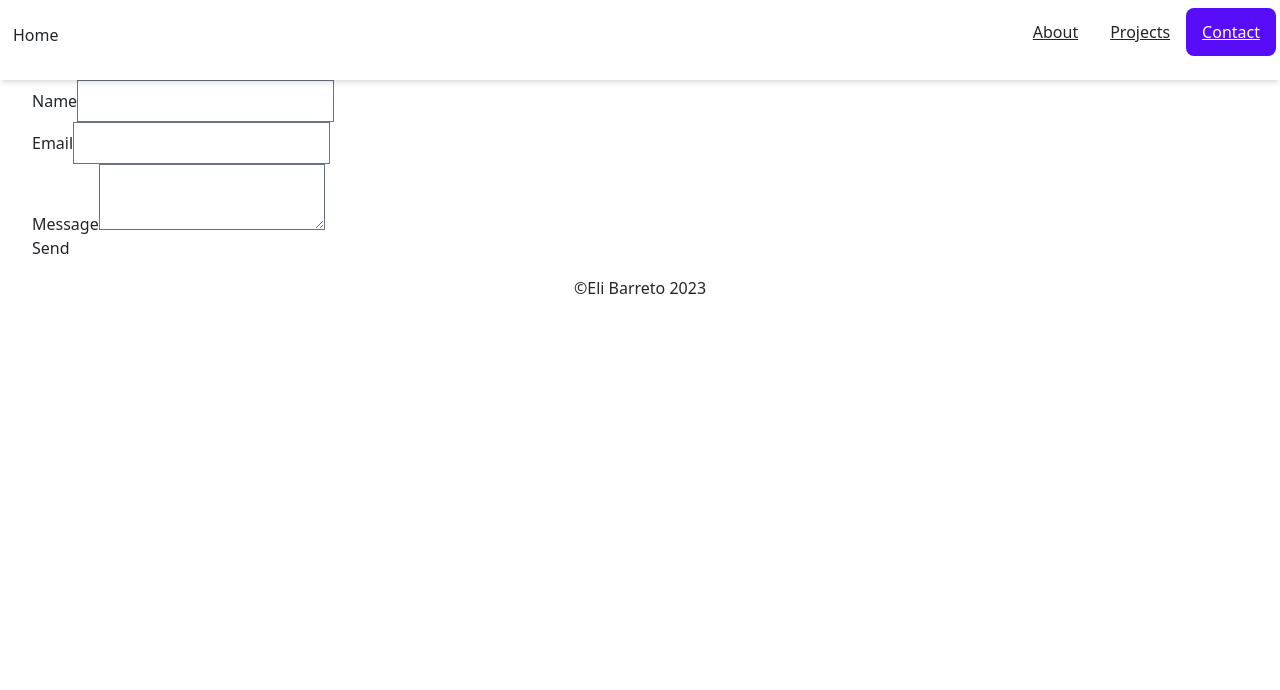
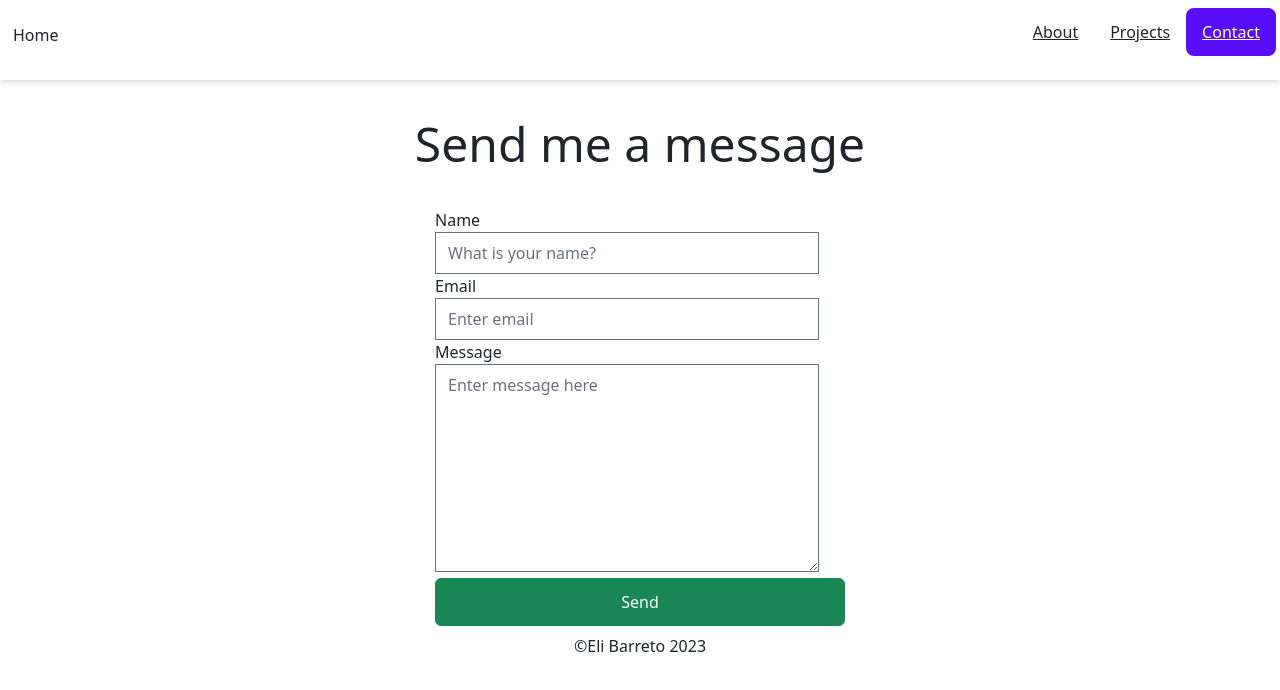
Before and after one commit to ElijahBcodes/eli-portfolio, a React (Create React App) app: page /contact in a window 1280 px wide. Shown: the top 690 px of the page. Built offline with nearby package versions, Linux system fonts and the light colour scheme.

Commit message:
contact page styled button works, need to add message sent

```diff
--- a/src/pages/Contact.js
+++ b/src/pages/Contact.js
@@ -26,25 +26,44 @@ export const Contact = () => {
 
   return (
     <>
-      <form ref={form} onSubmit={sendEmail}>
-        <ul>
-          <li>
-            <label>Name</label>
-            <input type="text" name="user_name" />
-          </li>
-          <li>
-            <label>Email</label>
-            <input type="email" name="user_email" />
-          </li>
-          <li>
-            <label>Message</label>
-            <textarea name="message" />
-          </li>
-          <li>
-            <input type="submit" value="Send" />
-          </li>
-        </ul>
-      </form>
+      <h1 className="text-center text-blk text-5xl mb-10 mt-10">
+        Send me a message
+      </h1>
+      <div className="space-y-2 flex justify-center mb-2 text-md font-medium">
+        <form className=" " ref={form} onSubmit={sendEmail}>
+          <div className="w-96">
+            <label className="block">Name</label>
+            <input
+              className="w-96"
+              type="text"
+              placeholder="What is your name?"
+              name="user_name"
+            />
+          </div>
+
+          <div>
+            <label className="block">Email</label>
+            <input
+              className="w-96"
+              placeholder="Enter email"
+              type="email"
+              name="user_email"
+            />
+          </div>
+
+          <div>
+            <label className="block">Message</label>
+            <textarea
+              className="w-96 h-52"
+              placeholder="Enter message here"
+              name="message"
+            />
+          </div>
+          <button className="btn btn-outline btn-success">
+            <input className="w-96 text-white" type="submit" value="Send" />
+          </button>
+        </form>
+      </div>
     </>
   );
 };
--- a/src/pages/Home.js
+++ b/src/pages/Home.js
@@ -5,11 +5,11 @@ import ParticlesBackground from "../components/ParticlesBackground";
 function Home() {
   return (
     <>
-      <div className="relative z-100">
+      <div className="relative z-100 text- center">
         <ParticlesBackground />
         <h1 className="font-serif text-center"> Elijah Barreto</h1>
         <h2 className="font-serif text-center">Full Stack Web Developer</h2>
-        <div className="container mx-auto px-4">
+        <div className="container mx-auto px-4 flex justify-center">
           <img className="mask mask-circle" alt="portrait" src={Pic} />
         </div>
         <p> A React Developer with a passion for learning and technology.</p>
```
